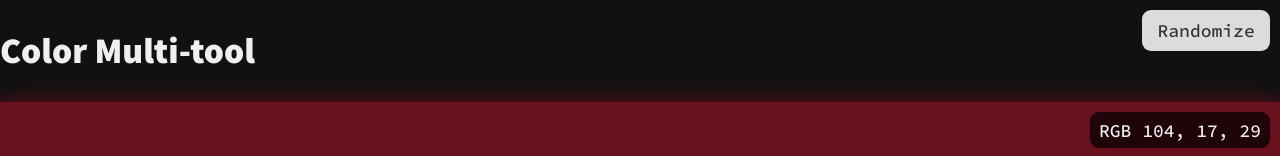
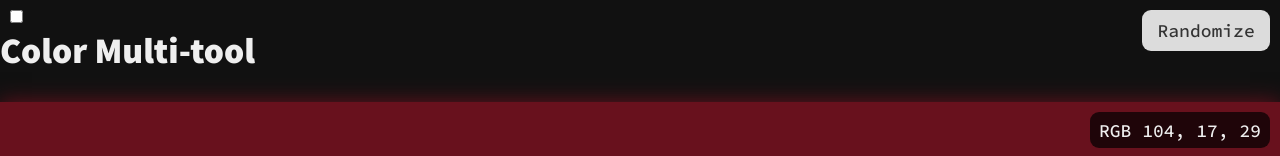
Before and after one commit to murbar/web-color-tool, a React (Create React App) app: page / in a window 1280 px wide. Shown: the top 156 px of the page. Built offline with nearby package versions, Linux system fonts and the light colour scheme.

Commit message:
Add light theme and theme toggle

```diff
--- /dev/null
+++ b/src/components/ThemeSwitch.js
@@ -0,0 +1,23 @@
+import React from 'react';
+import styled from 'styled-components';
+
+const Styles = styled.div`
+  position: absolute;
+  z-index: 100;
+  top: 1rem;
+  left: 1rem;
+  input {
+    margin: 0;
+    display: block;
+  }
+`;
+
+const ThemeSwitch = ({ onToggle }) => {
+  return (
+    <Styles>
+      <input type="checkbox" onChange={onToggle} />
+    </Styles>
+  );
+};
+
+export default ThemeSwitch;
--- a/src/index.js
+++ b/src/index.js
@@ -1,13 +1,24 @@
-import React from 'react';
+import React, { useState } from 'react';
 import ReactDOM from 'react-dom';
+import { BrowserRouter as Router } from 'react-router-dom';
 import GlobalStyles from './styles/global';
+import { dark, light } from './styles/themes';
+import { ThemeProvider } from 'styled-components';
 import App from './App';
+import ThemeSwitch from './components/ThemeSwitch';
 
-const Root = () => (
-  <>
-    <GlobalStyles />
-    <App />
-  </>
-);
+const Root = () => {
+  const [darkThemeToggle, setDarkThemeToggle] = useState(true);
+
+  return (
+    <ThemeProvider theme={darkThemeToggle ? dark : light}>
+      <Router>
+        <GlobalStyles />
+        <App />
+        <ThemeSwitch onToggle={() => setDarkThemeToggle(prev => !prev)} />
+      </Router>
+    </ThemeProvider>
+  );
+};
 
 ReactDOM.render(<Root />, document.getElementById('root'));
--- a/src/styles/global.js
+++ b/src/styles/global.js
@@ -10,8 +10,8 @@ export default createGlobalStyle`
   body {
     margin: 0;
     padding: 0;
-    color: #efefef;
-    background: #111;
+    color: ${p => p.theme.backgroundColor};
+    background: ${p => p.theme.textColor};;
     font-family: 'Source Sans Pro', sans-serif;
     font-size: 1.8rem;
     line-height: 1.5;
--- /dev/null
+++ b/src/styles/themes.js
@@ -0,0 +1,11 @@
+const light = {
+  backgroundColor: '#111111',
+  textColor: '#efefef'
+};
+
+const dark = {
+  backgroundColor: '#efefef',
+  textColor: '#111111'
+};
+
+export { light, dark };
```
